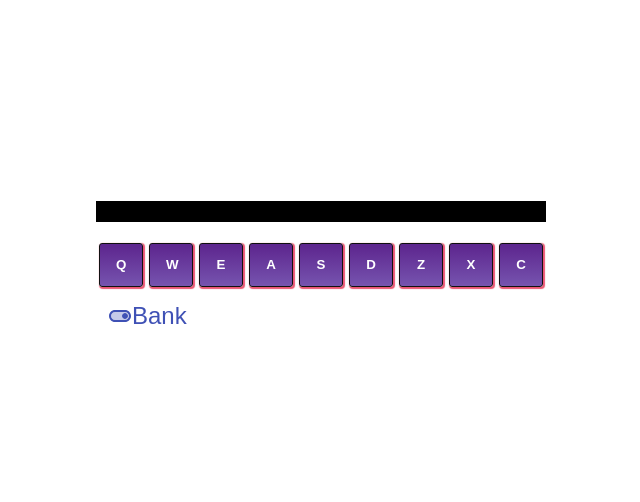
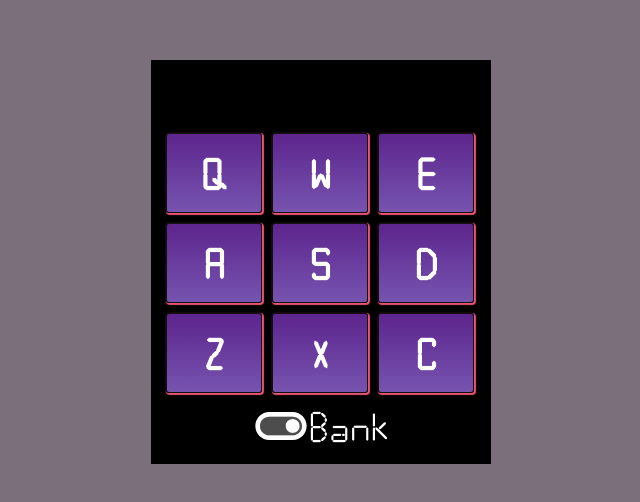
Before and after one commit to Al3busse/Drum-Machine, a React (Create React App) app: page / in a window 1280 px wide. Shown: the part 138-640 px from the top of the page, without its empty margins (319-959 px from the left). Built offline with nearby package versions, Linux system fonts and the light colour scheme; the HTML template or start-up script is replaced by a standard one.

Commit message:
design beta

```diff
--- a/src/App.css
+++ b/src/App.css
@@ -3,11 +3,40 @@
   justify-content: center;
   align-items: center;
   height: 100vh;
+  background: rgb(122, 111, 122);
 }
+
+#drum-machine {
+  border: 10px solid black;
+  background-color: black;
+  margin: auto;
+  width: 20rem;
+  align-items: center;
+  justify-content: space-evenly;
+}
+
 #display {
+  text-align: center;
+  margin: auto;
   background-color: black;
   font-family: "Calculator";
   color: white;
-  font-size: 18px;
+  font-size: 3rem;
   font-weight: 500;
+  padding-bottom: 3px;
+  width: 20rem;
+  height: auto;
 }
+
+#switches {
+  font-family: "Calculator";
+  text-align: center;
+  font-size: 3rem;
+  font-weight: 500;
+  margin: auto;
+  display: flex;
+  justify-content: center;
+  text-align: justify;
+  color: white;
+  background: black;
+}
--- a/src/App.js
+++ b/src/App.js
@@ -1,7 +1,6 @@
 import "./App.css";
 import React, { Component } from "react";
 import Pad from "./components/Pad";
-import IconButton from "@material-ui/core/IconButton";
 import ToggleOffTwoToneIcon from "@material-ui/icons/ToggleOffTwoTone";
 import ToggleOnTwoToneIcon from "@material-ui/icons/ToggleOnTwoTone";
 
@@ -177,11 +176,9 @@ export default class App extends Component {
           showIdDisplay={this.displayAudioId}
           clearDisplay={this.clearDisplay}
         />
-        <div id='switches'>
-          <IconButton color='primary' onClick={this.changeBank}>
-            <this.state.bankIcon />
-            <span>Bank</span>
-          </IconButton>
+        <div id='switches' onClick={this.changeBank}>
+          <this.state.bankIcon style={{ fontSize: "3.5rem" }} />
+          Bank
         </div>
       </div>
     );
--- /dev/null
+++ b/src/components/Pad.css
@@ -0,0 +1,2 @@
+.pad-bank {
+}
--- a/src/components/Pad.js
+++ b/src/components/Pad.js
@@ -1,6 +1,6 @@
 import React, { Component } from "react";
 import PadButton from "./PadButton";
-
+import "./Pad.css";
 export default class Pad extends Component {
   constructor(props) {
     super(props);
--- a/src/components/PadButton.css
+++ b/src/components/PadButton.css
@@ -1,10 +1,12 @@
 .drum-pad {
-  margin: 3px;
-  width: 44px;
-  height: 44px;
+  font-family: "Calculator";
+  font-size: 3rem;
+  margin: 5px;
+  width: 6rem;
+  height: 5rem;
   color: #ffffff;
   font-weight: 600;
-  padding: 12px 16px;
+  padding: auto;
   background: linear-gradient(to bottom, #5e278f 5%, #7654af 100%);
   box-shadow: 1px 1px 1px 1px #ea5573;
   border-radius: 3px;
--- a/src/index.css
+++ b/src/index.css
@@ -1,6 +1,6 @@
 body {
   margin: 0;
-  font-family: "Calculator", BlinkMacSystemFont, "Segoe UI", "Roboto", "Oxygen",
+  font-family: -apple-system, BlinkMacSystemFont, "Segoe UI", "Roboto", "Oxygen",
     "Ubuntu", "Cantarell", "Fira Sans", "Droid Sans", "Helvetica Neue",
     sans-serif;
   -webkit-font-smoothing: antialiased;
@@ -8,7 +8,8 @@ body {
 }
 
 code {
-  font-family: "Calculator", Menlo, Monaco, Consolas, "Courier New", monospace;
+  font-family: source-code-pro, Menlo, Monaco, Consolas, "Courier New",
+    monospace;
 }
 
 @font-face {
```
